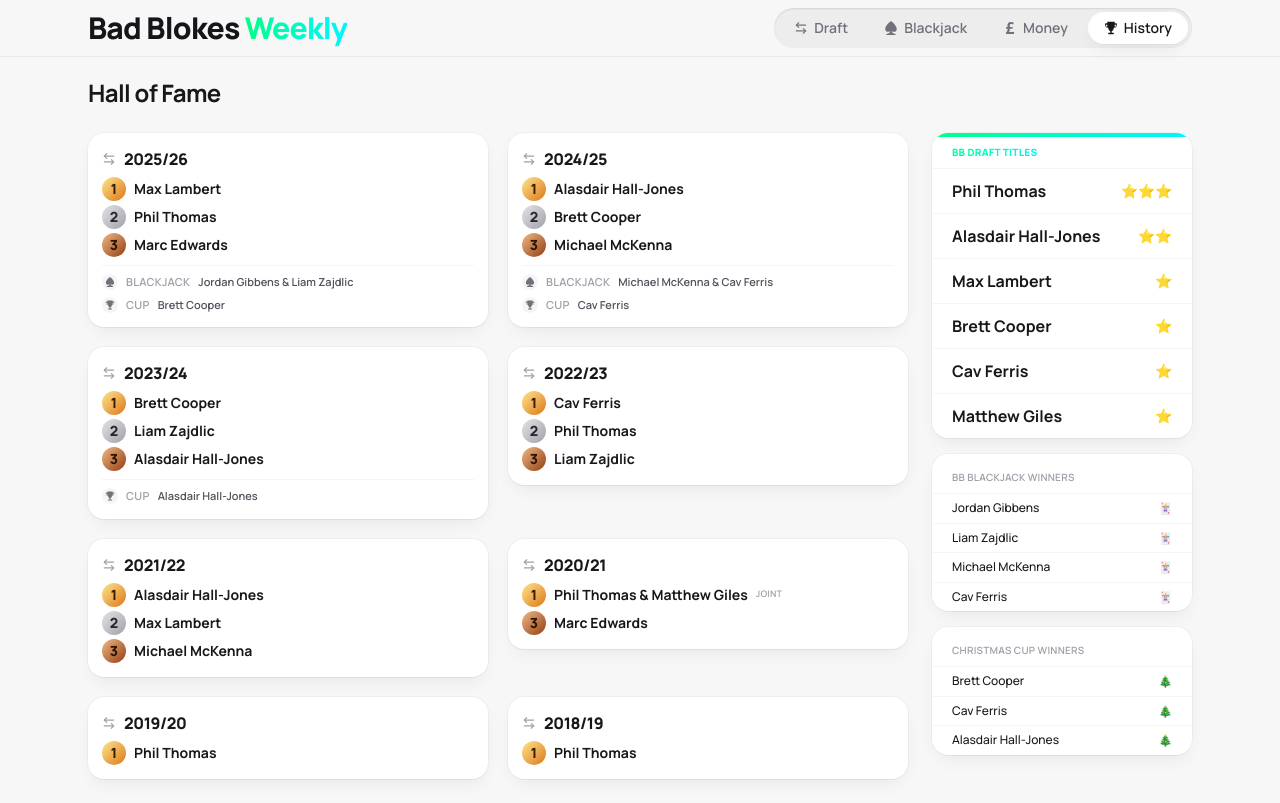
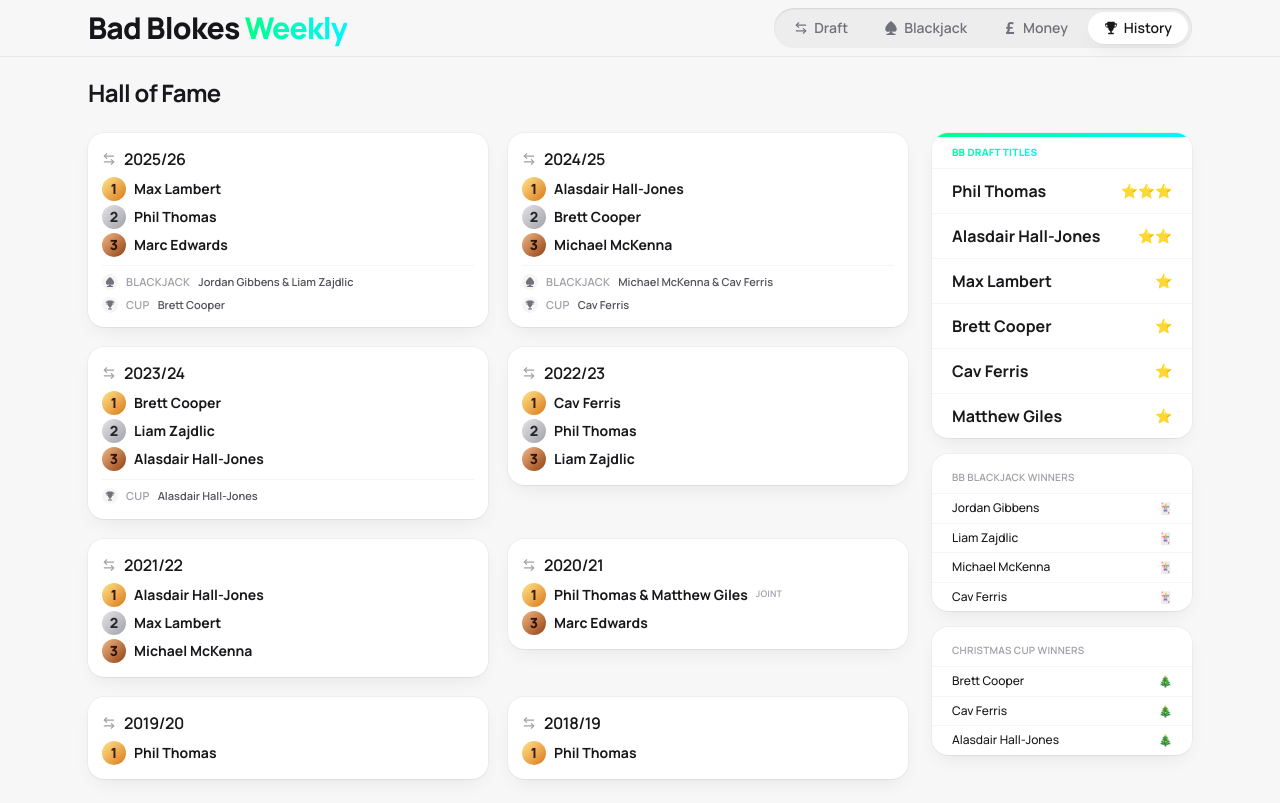
Before and after one commit to maxxdynamite/fpl-draft, a Next.js app: page /history in a window 1280 px wide. Built offline with nearby package versions, Linux system fonts and the light colour scheme.

Commit message:
Lighten season heading weight on History cards
font-extrabold made the year read heavier than intended next to the
Draft top-3 rows below it.

```diff
--- a/app/history/page.tsx
+++ b/app/history/page.tsx
@@ -74,7 +74,7 @@ function SeasonCard({ record }: { record: SeasonRecord }) {
     <div
       className={`${isFullFooter ? "h-[194px] overflow-hidden" : ""} flex flex-col rounded-2xl bg-white dark:bg-zinc-900 shadow-[var(--shadow-soft)] ring-1 ring-black/[0.03] dark:ring-white/[0.06] p-3.5`}
     >
-      <h2 className="flex items-center gap-2 font-extrabold text-base tracking-tight text-zinc-900 dark:text-white mb-1.5">
+      <h2 className="flex items-center gap-2 font-semibold text-base tracking-tight text-zinc-900 dark:text-white mb-1.5">
         <ArrowsLeftRightIcon size={14} className="text-zinc-400 dark:text-zinc-500 shrink-0" />
         {record.season}
       </h2>
```
